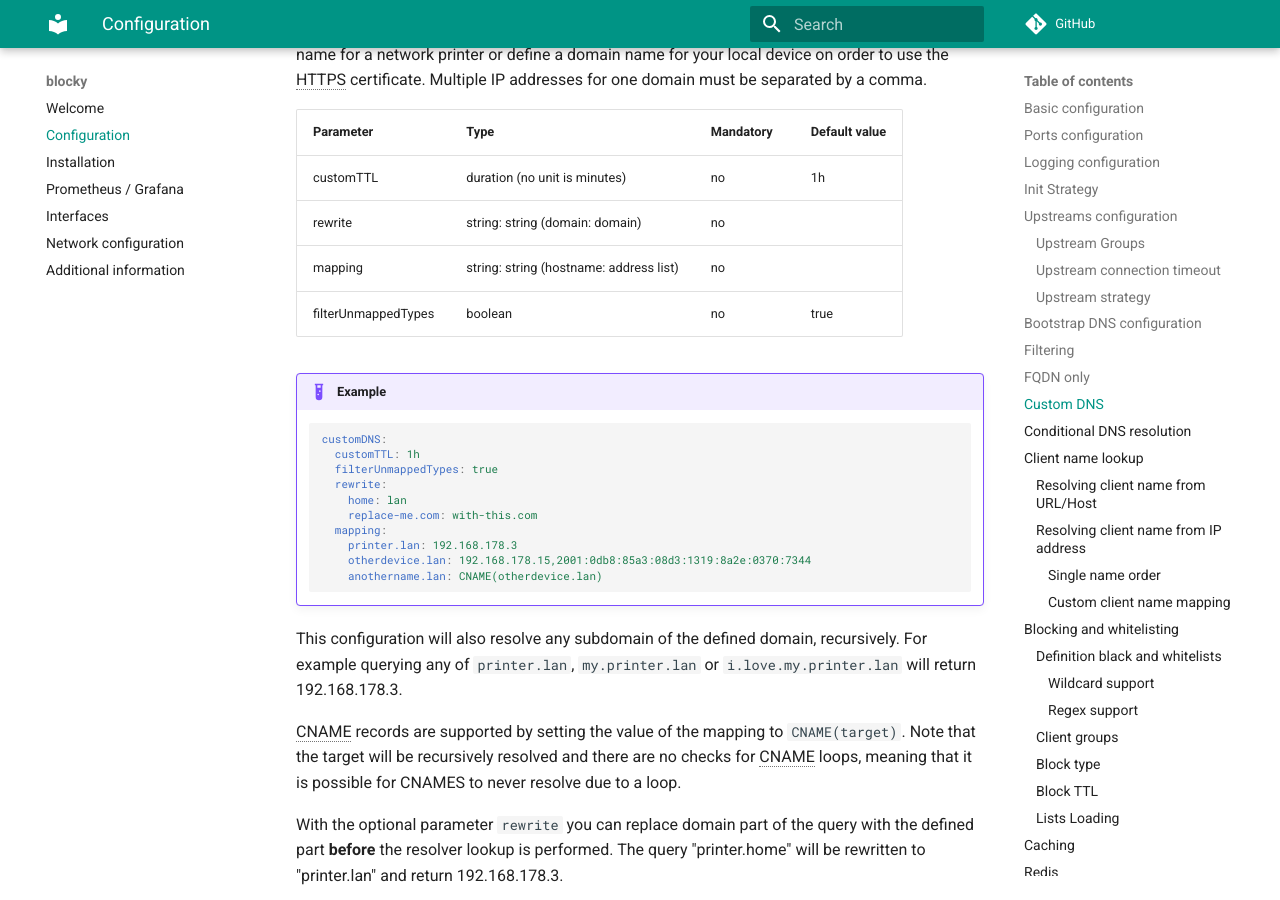
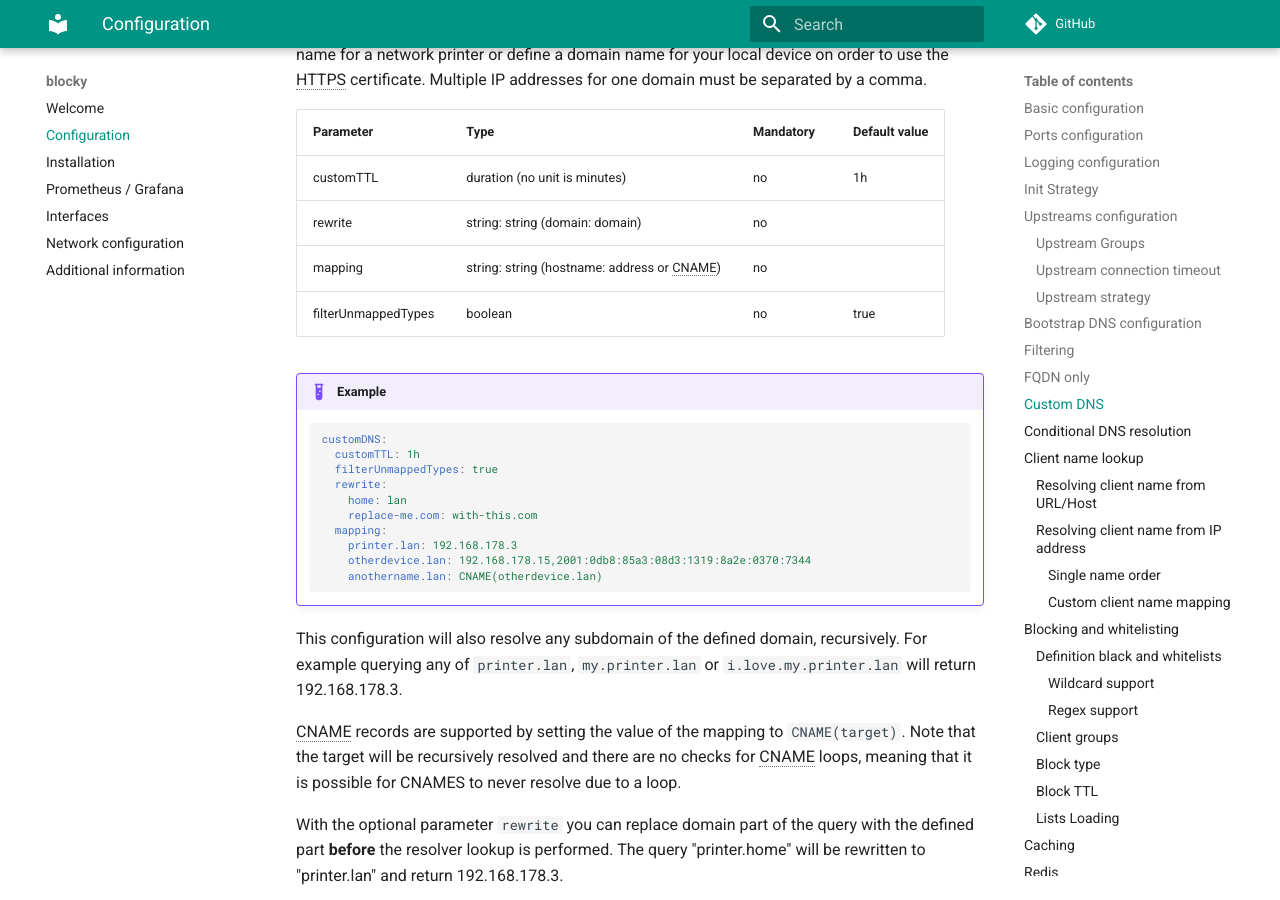
Before and after one commit to 0xERR0R/blocky, an MkDocs documentation site: the page built from docs/configuration.md, in a window 1280 px wide and 900 px high, scrolled down 7838 px. Built offline with MkDocs 1.6.1 and Material for MkDocs 9.7.7, drawn with Linux system fonts in a browser that asks for light colours; comment, search, counter and statistics services are not loaded; the version menu is left out.

Commit message:
Added CNAME mention to parameter table

```diff
--- a/docs/configuration.md
+++ b/docs/configuration.md
@@ -259,12 +259,12 @@ You can define your own domain name to IP mappings. For example, you can use a u
 or define a domain name for your local device on order to use the HTTPS certificate. Multiple IP addresses for one
 domain must be separated by a comma.
 
-| Parameter           | Type                                    | Mandatory | Default value |
-| ------------------- | --------------------------------------- | --------- | ------------- |
-| customTTL           | duration (no unit is minutes)           | no        | 1h            |
-| rewrite             | string: string (domain: domain)         | no        |               |
-| mapping             | string: string (hostname: address list) | no        |               |
-| filterUnmappedTypes | boolean                                 | no        | true          |
+| Parameter           | Type                                        | Mandatory | Default value |
+| ------------------- | ------------------------------------------- | --------- | ------------- |
+| customTTL           | duration (no unit is minutes)               | no        | 1h            |
+| rewrite             | string: string (domain: domain)             | no        |               |
+| mapping             | string: string (hostname: address or CNAME) | no        |               |
+| filterUnmappedTypes | boolean                                     | no        | true          |
 
 !!! example
 
```
